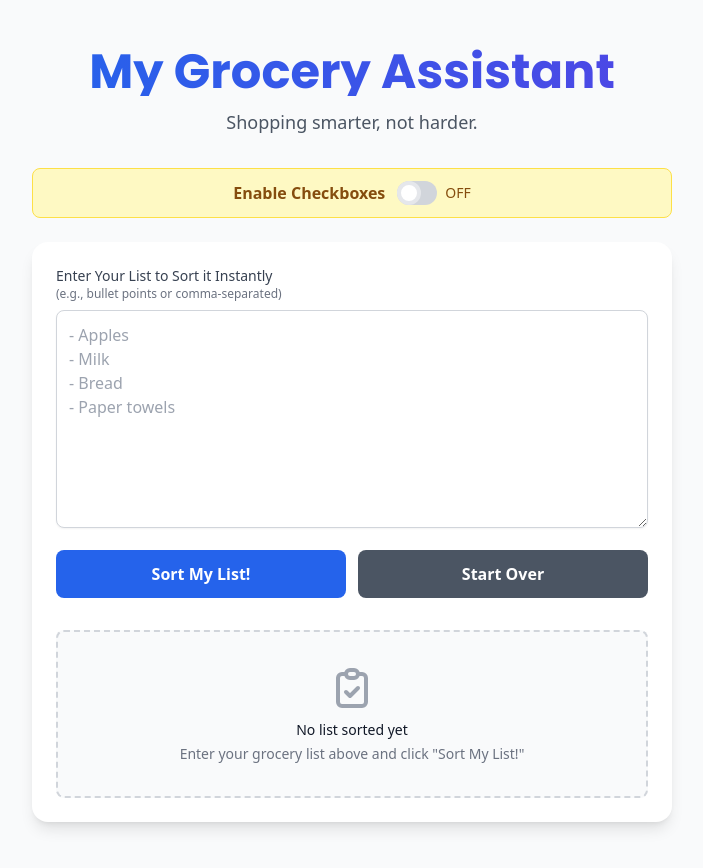
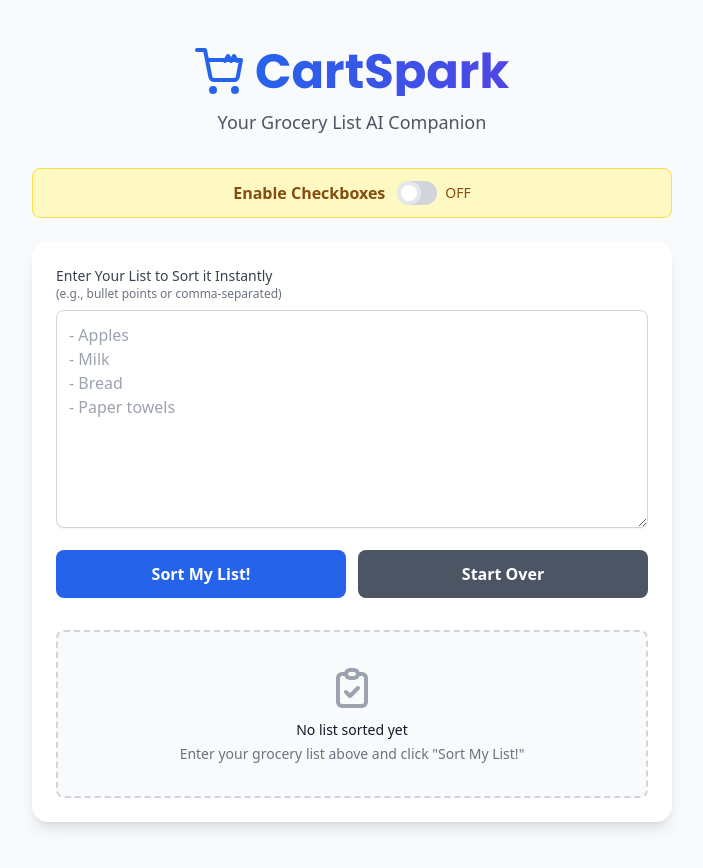
Before and after one commit to jayke111/my-grocery-assistant, a React (Create React App) app: page / in a window 1280 px wide. Shown: the top 868 px of the page, without its empty margins (288-991 px from the left). Built offline with nearby package versions, Linux system fonts and the light colour scheme.

Commit message:
Add CartSpark branding and logo

```diff
--- a/src/App.js
+++ b/src/App.js
@@ -22,10 +22,19 @@ const Icon = ({ category }) => {
 
 const Header = () => (
   <header className="text-center py-6 md:py-8">
-    <h1 className="text-4xl md:text-5xl font-bold bg-clip-text text-transparent bg-gradient-to-r from-blue-600 to-indigo-600" style={{ fontFamily: "'Poppins', sans-serif" }}>
-      My Grocery Assistant
-    </h1>
-    <p className="mt-3 text-lg text-gray-600">Shopping smarter, not harder.</p>
+    <div className="flex justify-center items-center gap-x-3">
+        {/* Simple SVG Logo for CartSpark */}
+        <svg className="h-10 w-10 md:h-12 md:w-12 text-blue-600" viewBox="0 0 24 24" fill="none" xmlns="http://www.w3.org/2000/svg">
+            <path d="M1 1h4l2.68 13.39a2 2 0 0 0 2 1.61h9.72a2 2 0 0 0 2-1.61L23 6H6" stroke="currentColor" strokeWidth="2" strokeLinecap="round" strokeLinejoin="round"/>
+            <circle cx="9" cy="21" r="1" stroke="currentColor" strokeWidth="2"/>
+            <circle cx="20" cy="21" r="1" stroke="currentColor" strokeWidth="2"/>
+            <path d="M15 6.5L16.5 4L18 6.5L19.5 4L21 6.5" stroke="currentColor" strokeWidth="2" strokeLinecap="round" strokeLinejoin="round"/>
+        </svg>
+        <h1 className="text-4xl md:text-5xl font-bold bg-clip-text text-transparent bg-gradient-to-r from-blue-600 to-indigo-600" style={{ fontFamily: "'Poppins', sans-serif" }}>
+          CartSpark
+        </h1>
+    </div>
+    <p className="mt-3 text-lg text-gray-600">Your Grocery List AI Companion</p>
   </header>
 );
 
@@ -501,10 +510,10 @@ export default function App() {
                                                                                 {item.name}
                                                                             </span>
                                                                             <div className="flex items-center flex-shrink-0 ml-4 space-x-3">
-                                                                                <svg onClick={() => handleEditStart(category, index)} xmlns="http://www.w3.org/2000/svg" className="h-4 w-4 text-gray-500 hover:text-blue-600 cursor-pointer transition-colors" fill="none" viewBox="0 0 24 24" stroke="currentColor">
+                                                                                <svg onClick={() => handleEditStart(category, index)} xmlns="http://www.w3.org/2000/svg" className="h-4 w-4 text-gray-500 hover:text-blue-600 cursor-pointer" fill="none" viewBox="0 0 24 24" stroke="currentColor">
                                                                                     <path strokeLinecap="round" strokeLinejoin="round" strokeWidth="2" d="M15.232 5.232l3.536 3.536m-2.036-5.036a2.5 2.5 0 113.536 3.536L6.5 21.036H3v-3.536L16.732 3.732z" />
                                                                                 </svg>
-                                                                                <svg onClick={() => handleDeleteItem(category, index)} xmlns="http://www.w3.org/2000/svg" className="h-5 w-5 text-gray-500 hover:text-red-600 cursor-pointer transition-colors" fill="none" viewBox="0 0 24 24" stroke="currentColor">
+                                                                                <svg onClick={() => handleDeleteItem(category, index)} xmlns="http://www.w3.org/2000/svg" className="h-5 w-5 text-gray-500 hover:text-red-600 cursor-pointer" fill="none" viewBox="0 0 24 24" stroke="currentColor">
                                                                                     <path strokeLinecap="round" strokeLinejoin="round" strokeWidth="2" d="M6 18L18 6M6 6l12 12" />
                                                                                 </svg>
                                                                             </div>
```
